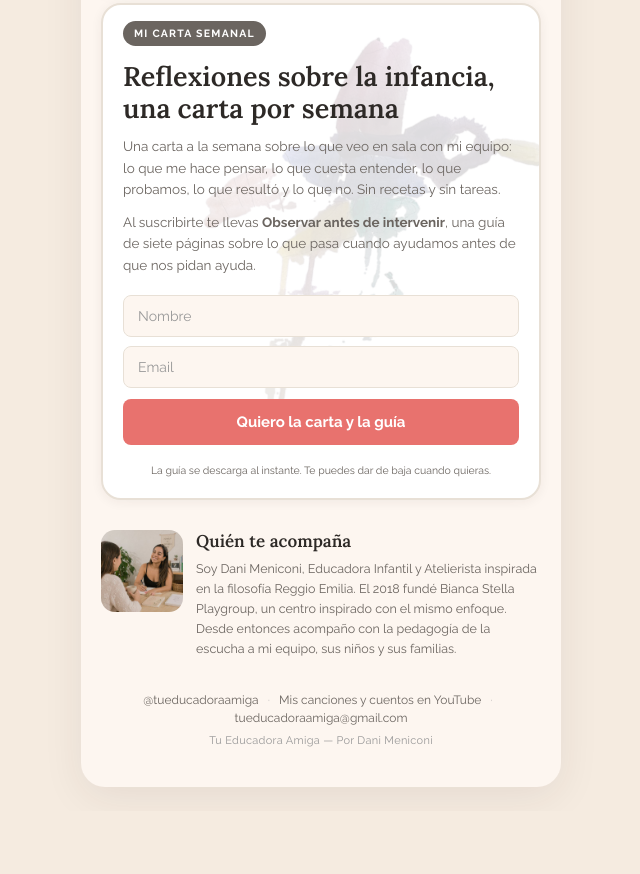
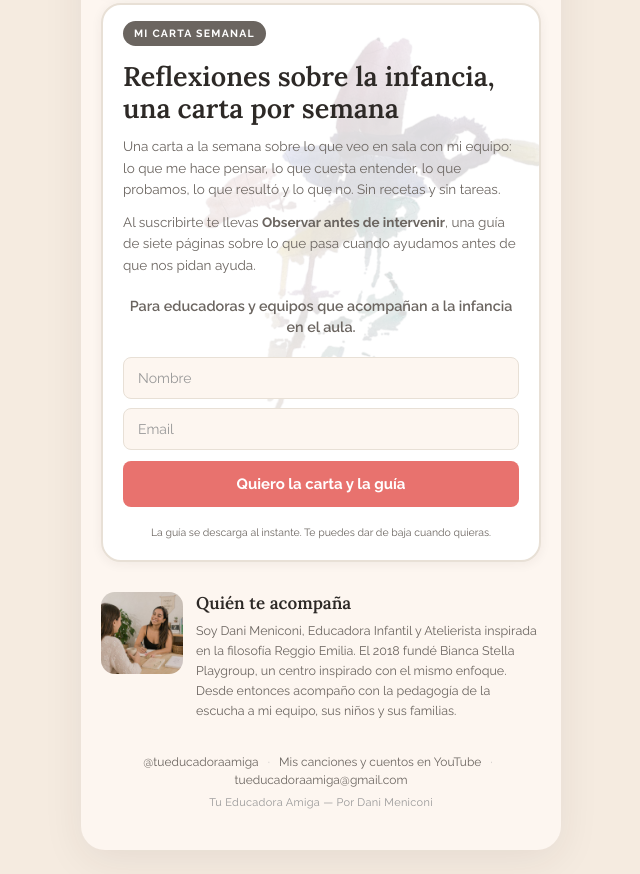
Before and after one commit to arthurchasta/tueducadoraamiga, a plain HTML site: page index.html in a window 1280 px wide. Shown: the part 3306-4180 px from the top of the page, without its empty margins (319-959 px from the left). Before the commit the page ends 4117 px from the top, so only its background shows below. Drawn offline with Linux system fonts and the light colour scheme.

Commit message:
Formularios: para quien es (aula)

```diff
--- a/css/styles.css
+++ b/css/styles.css
@@ -1483,3 +1483,6 @@ a.card--bonus:hover .bonus-thumb img { transform: scale(1.05); }
 .lmh--agotada { border-color: var(--color-border); box-shadow: var(--shadow-card); }
 .lmh--agotada .chip { background: var(--color-gray); }
 .menu-item--mc { background: var(--color-gray); box-shadow: 0 3px 10px rgba(107,101,96,0.22); }
+
+/* Para quien es el formulario (solo aula) */
+.lm-para-quien { margin: 0 0 10px; text-align: center; font-size: .9rem; font-weight: 600; color: var(--color-gray); }
--- a/index.html
+++ b/index.html
@@ -180,6 +180,7 @@
       </p>
 
       <form class="lm-form" id="ctForm" novalidate>
+        <p class="lm-para-quien">Para educadoras y equipos que acompañan a la infancia en el aula.</p>
         <input class="lm-input" type="text" id="ctName" name="name" placeholder="Nombre" autocomplete="given-name">
         <input class="lm-input" type="email" id="ctEmail" name="email" placeholder="Email" autocomplete="email" required>
         <button type="submit" class="lm-submit" id="ctBtn">Quiero la carta y la guía</button>
```
Also changed, not shown: guias/no-intervenir/index.html (+1 -0 lines).
